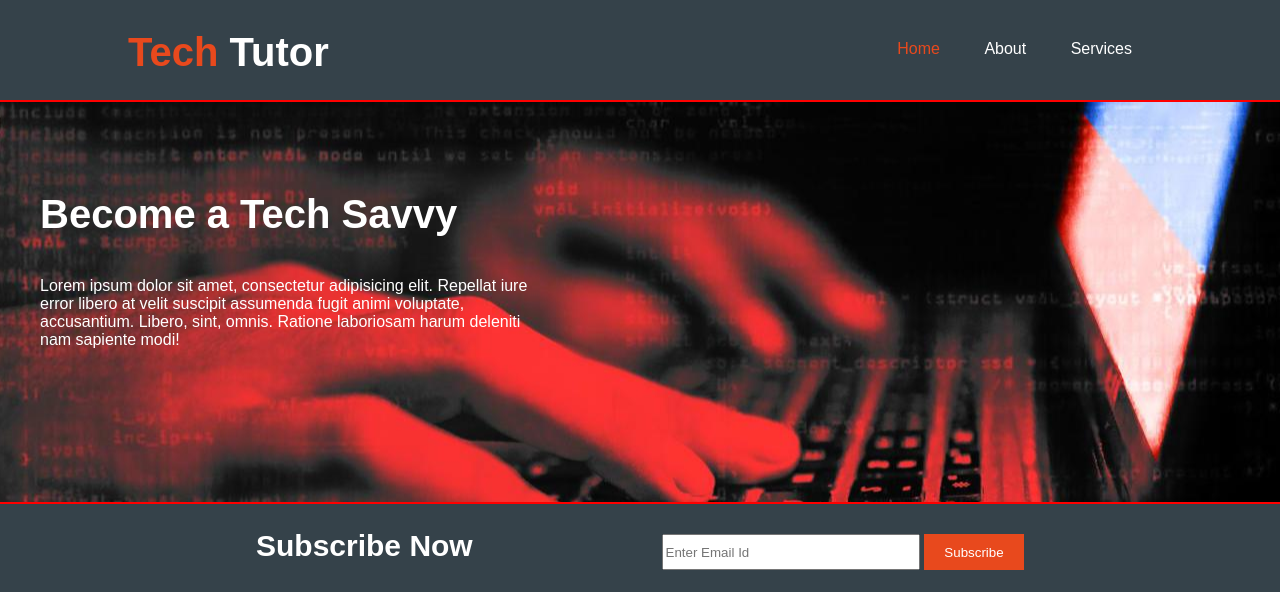
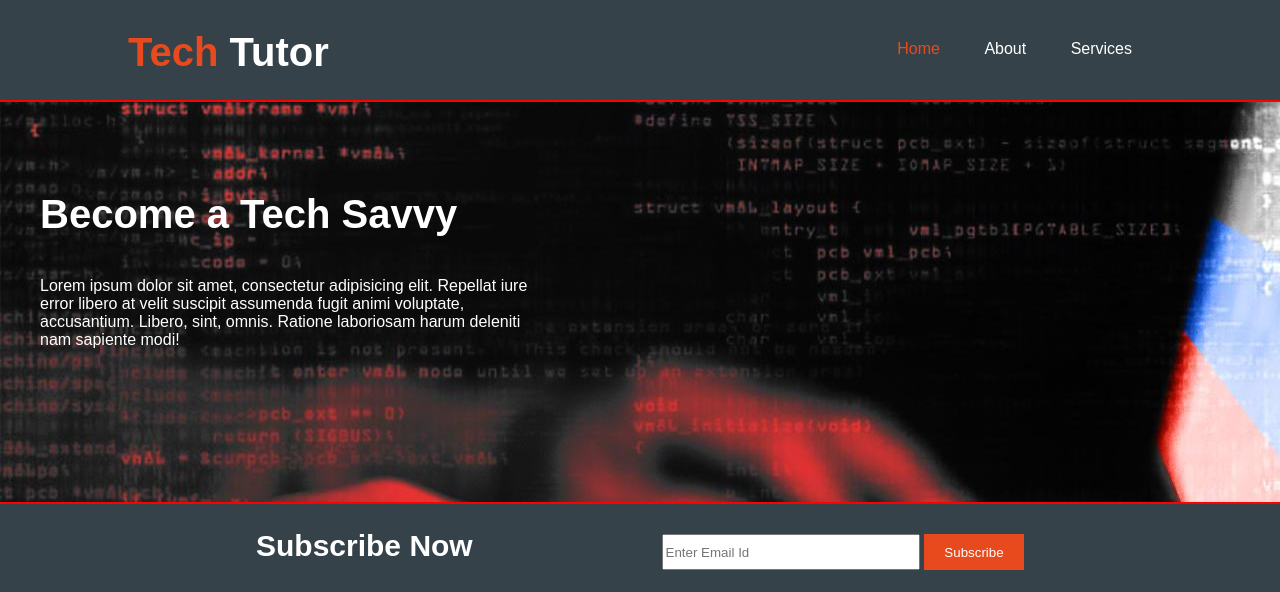
Before and after one commit to Animesh97/WebRepository, a plain HTML site: page index.html in a window 1280 px wide. Shown: the top 592 px of the page. Drawn offline with Linux system fonts and the light colour scheme.

Commit message:
Update style.css

```diff
--- a/css/style.css
+++ b/css/style.css
@@ -42,7 +42,7 @@ header::after{
 /* Section One Starts */
 
 .container{
-	background: url('../images/code.jpg') -100px ;
+	background: url('../images/code.jpg') ;
 	color: white;
 	height: 400px;
 }
```
